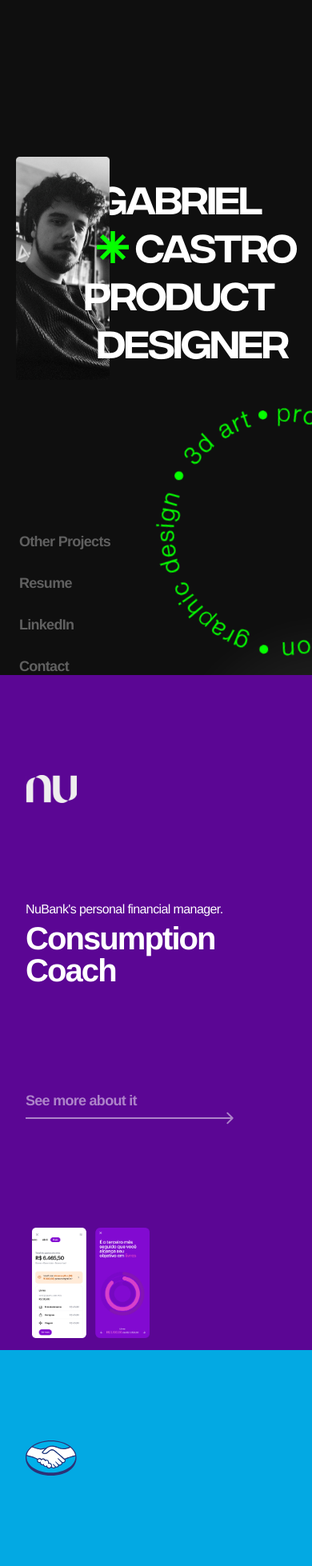
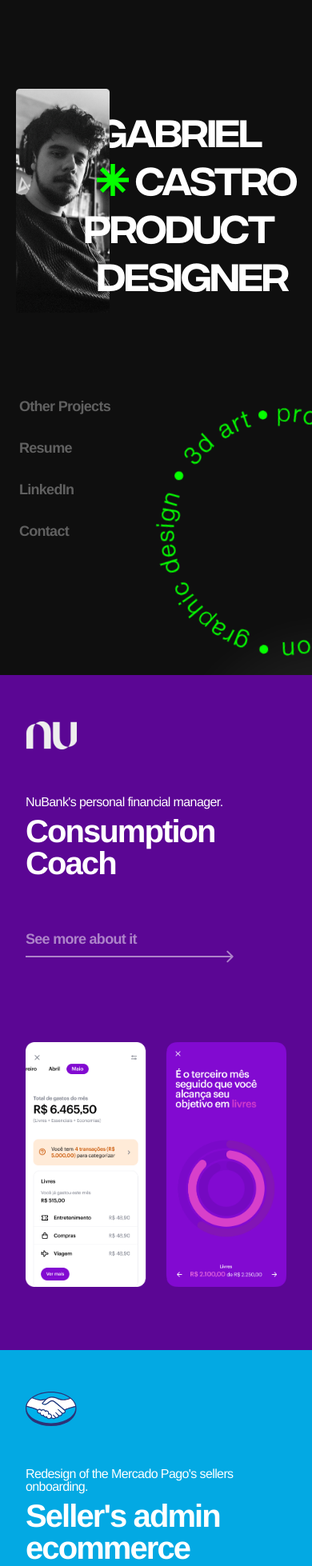
Before and after one commit to castrosgabriel/portfolio-gabriel, a React (Create React App) app: page / in a window 390 px wide. Shown: the top 1958 px of the page at 80% size. Built offline with nearby package versions, Linux system fonts and the light colour scheme.

Commit message:
Mobile ajust for presentation screen

```diff
--- a/src/components/project-component/ProjectComponent.scss
+++ b/src/components/project-component/ProjectComponent.scss
@@ -91,13 +91,13 @@
         overflow: hidden;
         align-items: flex-start;
         padding-right: 24px;
+        width: 100%;
 
 
         img {
-          height: auto;
+          height: 50vh;
           width: 100%;
         }
-
       }
 
       .project-info {
--- a/src/screens/presentation-screen/PresentationScreen.scss
+++ b/src/screens/presentation-screen/PresentationScreen.scss
@@ -71,8 +71,6 @@
           gap: 0;
           line-height: 100%;
           font-weight: 400;
-
-
         }
       }
     }
@@ -191,8 +189,9 @@
 
   .title-name-container {
 
-    img{
+    img {
       width: 30vw;
+      height: 50vh;
       object-fit: contain;
     }
 
@@ -201,12 +200,9 @@
         font-size: 4rem;
       }
 
-      .line-1 {}
-
-      .line-2 {}
-
       .line-3 {
         margin-left: -32px;
+
         .clients-container {
           display: none;
 
@@ -214,11 +210,8 @@
             color: none;
           }
 
-          h3 {}
         }
       }
-
-      .line-4 {}
 
       .line-castro {
         gap: 8px;
@@ -228,8 +221,6 @@
           width: 40px;
         }
       }
-
-      h1 {}
     }
   }
 
```
